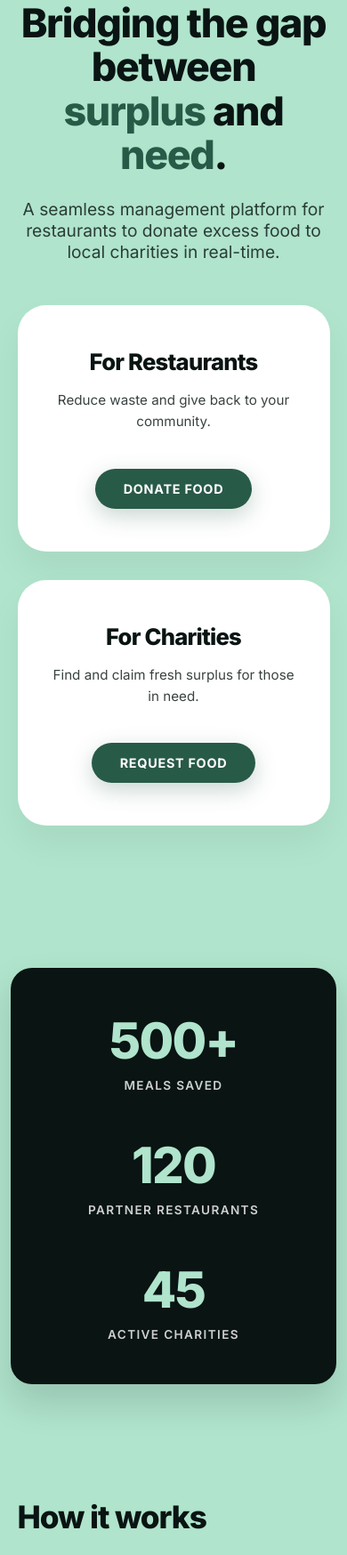
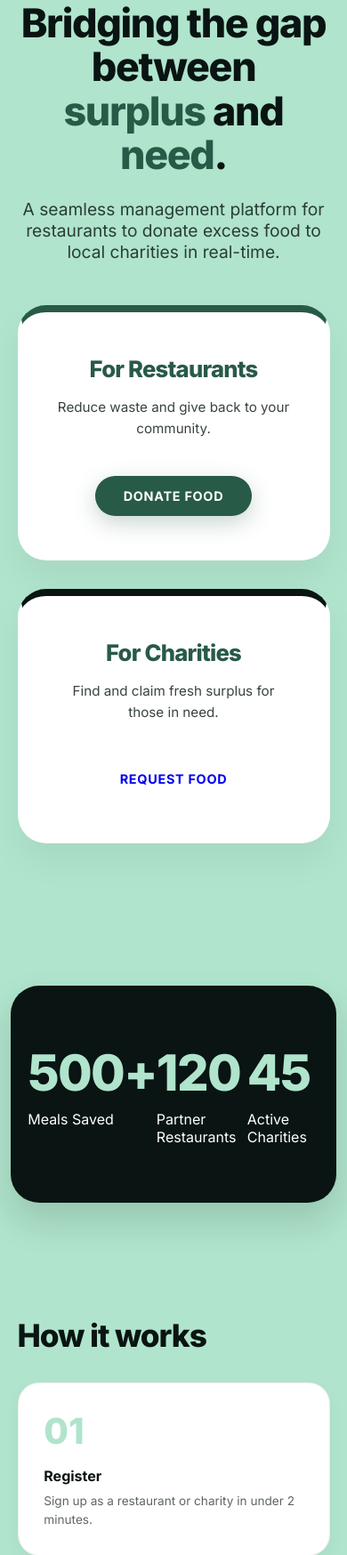
Before and after one commit to jayaprakashgayathri/FeedForward, a Flask app: page / in a window 390 px wide; the page is wider, and only the part inside the window is pictured. Shown: the part 209-1957 px from the top of that part at 89% size. Run offline with Flask 3, Linux system fonts and the light colour scheme.

Commit message:
Update style.css

```diff
--- a/static/style.css
+++ b/static/style.css
@@ -22,10 +22,8 @@ body {
   -webkit-font-smoothing: antialiased;
 }
 
-h1,
-h2,
-h3 {
-  letter-spacing: -0.03em; /* Editorial tight spacing */
+h1, h2, h3 {
+  letter-spacing: -0.03em;
 }
 
 /* --- 3. NAVIGATION BAR --- */
@@ -34,7 +32,7 @@ h3 {
   justify-content: space-between;
   align-items: center;
   padding: 1.5rem 5%;
-  background: rgba(255, 255, 255, 0.7); /* Frosted white glass on Mint */
+  background: rgba(255, 255, 255, 0.7);
   backdrop-filter: blur(12px);
   -webkit-backdrop-filter: blur(12px);
   position: sticky;
@@ -102,7 +100,7 @@ h3 {
   color: var(--theme-dark);
 }
 
-/* --- 5. CTA CARDS (Floating White Cards) --- */
+/* --- 5. CTA CARDS --- */
 .hero-btns {
   display: flex;
   justify-content: center;
@@ -115,9 +113,18 @@ h3 {
   padding: 3rem 2.5rem;
   border-radius: 32px;
   width: 350px;
-  border: none;
-  box-shadow: 0 20px 40px rgba(9, 20, 19, 0.05); /* Soft dark shadow */
+  box-shadow: 0 20px 40px rgba(9, 20, 19, 0.05);
   transition: transform 0.3s cubic-bezier(0.4, 0, 0.2, 1);
+  /* Added semantic borders to distinguish options */
+  border: 2px solid transparent;
+}
+
+.cta-card:first-child {
+  border-top: 8px solid var(--theme-primary); /* Restaurant Accent */
+}
+
+.cta-card:last-child {
+  border-top: 8px solid var(--theme-dark); /* Charity Accent */
 }
 
 .cta-card:hover {
@@ -126,7 +133,7 @@ h3 {
 
 .cta-card h3 {
   margin-bottom: 1rem;
-  color: var(--theme-dark);
+  color: var(--theme-primary); /* Headings pop with primary color */
   font-size: 1.6rem;
   font-weight: 800;
 }
@@ -139,12 +146,8 @@ h3 {
   opacity: 0.8;
 }
 
-/* --- 6. BUTTONS (Editorial Pill Shape) --- */
-button,
-.btn-solid,
-.btn-outline,
-.btn-primary,
-.btn-secondary {
+/* --- 6. BUTTONS --- */
+button, .btn-solid, .btn-outline, .btn-primary, .btn-secondary {
   padding: 14px 32px;
   border-radius: 50px;
   cursor: pointer;
@@ -158,17 +161,18 @@ button,
   display: inline-block;
 }
 
-.btn-primary,
-.btn-solid,
-.btn-secondary {
+.btn-primary, .btn-solid {
   background: var(--theme-primary);
   color: var(--theme-surface);
-  box-shadow: 0 8px 24px rgba(40, 90, 72, 0.25); /* Pine glowing shadow */
+  box-shadow: 0 8px 24px rgba(40, 90, 72, 0.25);
 }
 
-.btn-primary:hover,
-.btn-solid:hover,
-.btn-secondary:hover {
+/* Specific button for Charity card to look distinct */
+.cta-card:last-child .btn-primary {
+  background: var(--theme-dark);
+}
+
+.btn-primary:hover, .btn-solid:hover {
   background: var(--theme-dark);
   transform: translateY(-3px);
   box-shadow: 0 12px 28px rgba(9, 20, 19, 0.2);
@@ -180,62 +184,27 @@ button,
   background: transparent;
 }
 
-.btn-outline:hover {
+/* --- 7. STATS BAR --- */
+.stats-bar {
   background: var(--theme-dark);
-  color: var(--theme-surface);
-}
-
-/* --- 7. STATS BAR (High Contrast Inverse) --- */
-.stats-bar {
-  background: var(--theme-dark); /* Deep dark background */
   color: var(--theme-surface);
   display: flex;
   justify-content: space-around;
   padding: 4rem 5%;
-  margin-top: 4rem;
-  margin-bottom: 4rem;
+  margin: 4rem 3%;
   border-radius: 32px;
-  margin-left: 3%;
-  margin-right: 3%;
   box-shadow: 0 20px 40px rgba(9, 20, 19, 0.15);
-}
-
-.stat-item {
-  text-align: center;
 }
 
 .stat-item h2 {
   font-size: 3.5rem;
   font-weight: 800;
-  color: var(--theme-bg); /* Mint colored numbers! */
+  color: var(--theme-bg); /* High contrast Mint on Dark */
   margin-bottom: 0.5rem;
 }
 
-.stat-item p {
-  font-size: 0.85rem;
-  text-transform: uppercase;
-  letter-spacing: 0.1em;
-  font-weight: 600;
-  opacity: 0.8;
+@media (max-width: 768px) {
+  .hero h1 { font-size: 2.8rem; }
+  .hero-btns { flex-direction: column; align-items: center; }
+  .cta-card { width: 100%; max-width: 380px; }
 }
-
-/* --- 8. RESPONSIVE QUERIES --- */
-@media (max-width: 768px) {
-  .hero h1 {
-    font-size: 2.8rem;
-  }
-  .hero-btns {
-    flex-direction: column;
-    align-items: center;
-  }
-  .stats-bar {
-    flex-direction: column;
-    gap: 3rem;
-    border-radius: 24px;
-    padding: 3rem 5%;
-  }
-  .cta-card {
-    width: 100%;
-    max-width: 380px;
-  }
-}
```
